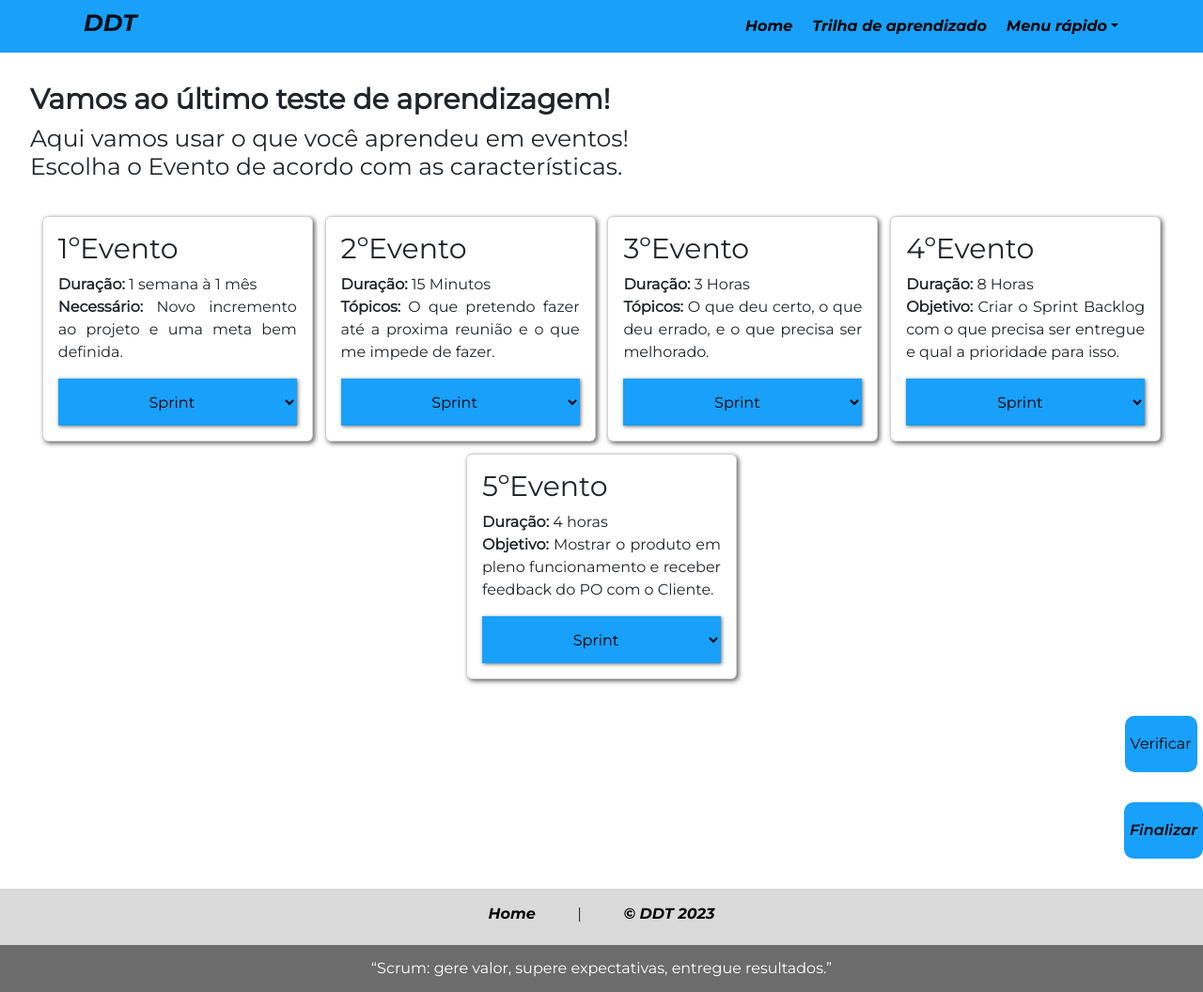
After one commit to erickhoawata/DDT-1-Sem, a Flask app: page /teste3 in a window 1280 px wide. The commit adds this page. Shown: the whole page at 94% size. Run offline with Flask 3, Linux system fonts and the light colour scheme.

Commit message:
teste de conhecimento pronto

```diff
--- a/app.py
+++ b/app.py
@@ -151,3 +151,16 @@ def teste2():
         return render_template("teste2.html", metodo=metodo, entrega1=entrega1, entrega2=entrega2, entrega3=entrega3)
     else:
         return render_template("teste2.html")
+
+@app.route("/teste3", methods=["GET","POST"])
+def teste3():
+    metodo = request.method
+    if request.method == "POST":
+        eventoa = str(request.form.get('eventoa'))
+        eventob = str(request.form.get('eventob'))
+        eventoc = str(request.form.get('eventoc'))
+        eventod = str(request.form.get('eventod'))
+        eventoe = str(request.form.get('eventoe'))
+        return render_template("teste3.html", metodo=metodo, eventoa=eventoa, eventob=eventob, eventoc=eventoc, eventod=eventod, eventoe=eventoe)
+    else:
+        return render_template("teste3.html")
--- a/static/css/styles.css
+++ b/static/css/styles.css
@@ -839,6 +839,9 @@ td{
     border-radius: 10px;
     border:none;
     height:60px;
-    margin-right: 0.5%;
+    margin-right: 2%;
     margin-bottom:0%;
 }
+.option{
+    text-align:lefts;
+}
--- /dev/null
+++ b/templates/teste3.html
@@ -0,0 +1,194 @@
+<!DOCTYPE html>
+<html lang="en">
+
+<head>
+  {% extends 'base.html' %}
+  {% block titulo %}
+  <title>Teste de aprendizagem</title>
+  {% endblock %}
+</head>
+
+<body>
+  {% block conteudo %}
+  <!-- fim cabeçalho -->
+  <!-- corpo -->
+  <div class="introdução">
+    <h1>Vamos ao último teste de aprendizagem!</h1>
+  </div>
+  <div class="introdução2">
+    <h2>Aqui vamos usar o que você aprendeu em eventos!<br>Escolha o Evento de acordo com as características.</h2>
+  </div>
+  <!-- Card 1 -->
+    <div class="cards">
+      <form method="POST" class="cards">
+        <div class="card" id="card1" style="width: 18rem;">
+            <div class="card-body">
+              <h4 class="card-title">1ºEvento</h4>
+              <p class="card-text"><b>Duração:</b> 1 semana à 1 mês<br><b>Necessário:</b> Novo incremento ao projeto e uma meta bem definida.</p>
+
+                <select class="select" name="eventoa">
+                <option class="option" value="spr"><h4>Sprint</h4></option>
+                <option class="option" value="plan"><h4>Sprint Planning</h4></option>
+                <option class="option" value="day"><h4>Daily Scrum</h4></option>
+                <option class="option" value="rev"><h4>Sprint Review</h4></option>
+                <option class="option" value="ret"><h4>Sprint Retrospective</h4></option>
+                </select>
+            </div>
+            {%if metodo=="POST":%}
+              {%if eventoa == "spr":%}
+              <style>
+                #card1{
+                  box-shadow: 2px 2px 5px rgb(79, 248, 1);
+                  background-color: rgb(217, 248, 203);
+                }
+              </style>
+              {%else:%}
+              <style>
+                #card1{
+                  box-shadow: 2px 2px 5px rgb(255, 1, 1);
+                  background-color: rgb(248, 203, 203);
+                }
+              </style>
+              {%endif%}
+            {%endif%}
+          </div>
+          <!-- Card 2 -->
+          <div class="card" id="card2" style="width: 18rem;">
+            <div class="card-body">
+              <h4 class="card-title">2ºEvento</h4>
+              <p class="card-text"><b>Duração:</b> 15 Minutos<br><b>Tópicos:</b> O que pretendo fazer até a proxima reunião e o que me impede de fazer.</p>
+
+                <select class="select" name="eventob">
+                    <option class="option" value="spr"><h4>Sprint</h4></option>
+                    <option class="option" value="plan"><h4>Sprint Planning</h4></option>
+                    <option class="option" value="day"><h4>Daily Scrum</h4></option>
+                    <option class="option" value="rev"><h4>Sprint Review</h4></option>
+                    <option class="option" value="ret"><h4>Sprint Retrospective</h4></option>
+                </select>
+            </div>
+            {%if metodo=="POST":%}
+              {%if eventob == "day":%}
+              <style>
+                #card2{
+                  box-shadow: 2px 2px 5px rgb(79, 248, 1);
+                  background-color: rgb(217, 248, 203);
+                }
+              </style>
+              {%else:%}
+              <style>
+                #card2{
+                  box-shadow: 2px 2px 5px rgb(255, 1, 1);
+                  background-color: rgb(248, 203, 203);
+                }
+              </style>
+              {%endif%}
+            {%endif%}
+          </div>
+          <!-- Card 3 -->
+          <div class="card" id="card3" style="width: 18rem;">
+            <div class="card-body">
+                <h4 class="card-title">3ºEvento</h4>
+                <p class="card-text"><b>Duração:</b> 3 Horas<br><b>Tópicos:</b> O que deu certo, o que deu errado, e o que precisa ser melhorado.</p>
+                <select class="select" name="eventoc">
+                    <option class="option" value="spr"><h4>Sprint</h4></option>
+                    <option class="option" value="plan"><h4>Sprint Planning</h4></option>
+                    <option class="option" value="day"><h4>Daily Scrum</h4></option>
+                    <option class="option" value="rev"><h4>Sprint Review</h4></option>
+                    <option class="option" value="ret"><h4>Sprint Retrospective</h4></option>
+                </select>
+            </div>
+            {%if metodo=="POST":%}
+              {%if eventoc == "ret":%}
+              <style>
+                #card3{
+                  box-shadow: 2px 2px 5px rgb(79, 248, 1);
+                  background-color: rgb(217, 248, 203);
+                }
+              </style>
+              {%else:%}
+              <style>
+                #card3{
+                  box-shadow: 2px 2px 5px rgb(255, 1, 1);
+                  background-color: rgb(248, 203, 203);
+                }
+              </style>
+              {%endif%}
+            {%endif%}
+          </div>
+          <!-- Card 4 -->
+          <div class="card" id="card4"style="width: 18rem;">
+            <div class="card-body">
+              <h4 class="card-title">4ºEvento</h4>
+              <p class="card-text"><b>Duração:</b> 8 Horas<br><b>Objetivo:</b> Criar o Sprint Backlog com o que precisa ser entregue e qual a prioridade para isso.</p>
+
+                <select class="select" name="eventod">
+                    <option class="option" value="spr"><h4>Sprint</h4></option>
+                    <option class="option" value="plan"><h4>Sprint Planning</h4></option>
+                    <option class="option" value="day"><h4>Daily Scrum</h4></option>
+                    <option class="option" value="rev"><h4>Sprint Review</h4></option>
+                    <option class="option" value="ret"><h4>Sprint Retrospective</h4></option>
+                </select>
+            </div>
+            {%if metodo=="POST":%}
+              {%if eventod == "plan":%}
+              <style>
+                #card4{
+                  box-shadow: 2px 2px 5px rgb(79, 248, 1);
+                  background-color: rgb(217, 248, 203);
+                }
+              </style>
+              {%else:%}
+              <style>
+                #card4{
+                  box-shadow: 2px 2px 5px rgb(255, 1, 1);
+                  background-color: rgb(248, 203, 203);
+                }
+              </style>
+              {%endif%}
+            {%endif%}
+          </div>
+          <!-- Card 5 -->
+          <div class="card" id="card5" style="width: 18rem;">
+            <div class="card-body">
+              <h4 class="card-title">5ºEvento</h4>
+              <p class="card-text"><b>Duração:</b> 4 horas<br><b>Objetivo:</b> Mostrar o produto em pleno funcionamento e receber feedback do PO com o Cliente.</p>
+
+                <select class="select" name="eventoe">
+                    <option class="option" value="spr"><h4>Sprint</h4></option>
+                    <option class="option" value="plan"><h4>Sprint Planning</h4></option>
+                    <option class="option" value="day"><h4>Daily Scrum</h4></option>
+                    <option class="option" value="rev"><h4>Sprint Review</h4></option>
+                    <option class="option" value="ret"><h4>Sprint Retrospective</h4></option>
+                </select>
+            </div>
+            {%if metodo=="POST":%}
+              {%if eventoe == "rev":%}
+              <style>
+                #card5{
+                  box-shadow: 2px 2px 5px rgb(79, 248, 1);
+                  background-color: rgb(217, 248, 203);
+                }
+              </style>
+              {%else:%}
+              <style>
+                #card5{
+                  box-shadow: 2px 2px 5px rgb(255, 1, 1);
+                  background-color: rgb(248, 203, 203);
+                }
+              </style>
+              {%endif%}
+            {%endif%}
+          </div>
+
+        </div>
+        <div class="nextpage">
+        <input class="nextpagebut" type="submit" value="Verificar">
+        </div>
+      </form>
+      <div class="nextpage">
+        <a style="color: black;" href="/finalizar"><button class="nextpagebut">Finalizar</button></a>
+      </div>
+      {% endblock %}
+</body>
+
+</html>
```
Also changed, not shown: templates/teste2.html (+7 -4 lines).
